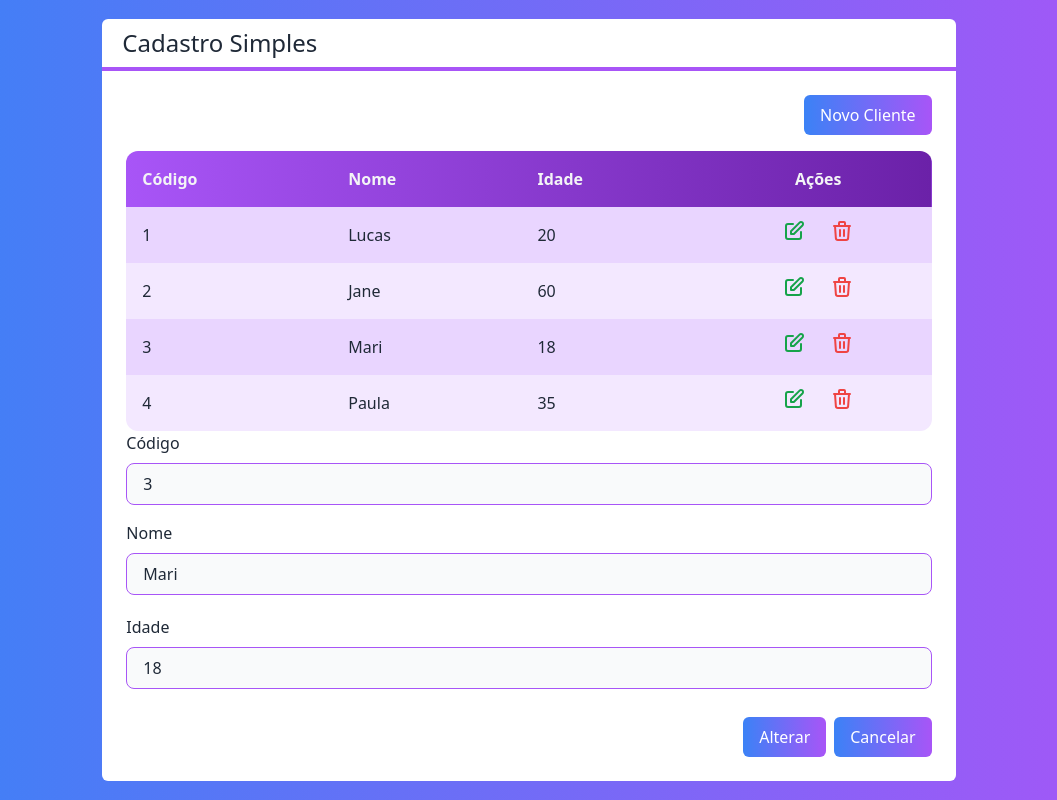
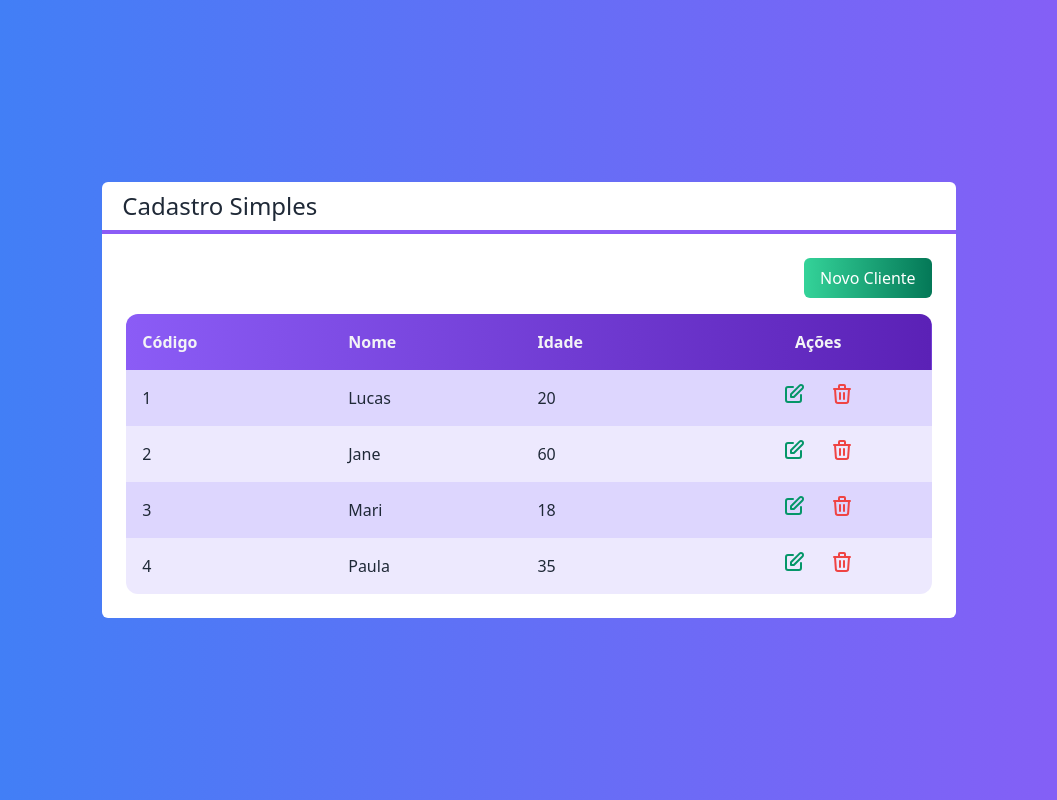
Before and after one commit to lucas-henrique26/crud, a Next.js app: page / in a window 1280 px wide. Shown: the whole page, without its empty margins (111-1168 px from the left). Built offline with nearby package versions, Linux system fonts and the light colour scheme.

Commit message:
integrando tabela e formulario

```diff
--- a/package.json
+++ b/package.json
@@ -9,6 +9,7 @@
     "lint": "next lint"
   },
   "dependencies": {
+    "firebase": "^9.6.7",
     "next": "12.1.0",
     "react": "17.0.2",
     "react-dom": "17.0.2"
@@ -20,7 +21,7 @@
     "eslint": "8.9.0",
     "eslint-config-next": "12.1.0",
     "postcss": "^8.4.6",
-    "tailwindcss": "^3.0.23",
+    "tailwindcss": "^2.2.6",
     "typescript": "^4.5.5"
   }
 }
--- a/src/components/Botao.tsx
+++ b/src/components/Botao.tsx
@@ -1,15 +1,16 @@
 interface BotaoProps {
-    cor?: 'green'|'blue'|'gray'
+    cor?: 'green' | 'blue' | 'gray'
     className?: string
     children: any
+    onClick?: () => void
 }
 
 export default function Botao(props: BotaoProps) {
 
-    const cor = props.cor ?? "gray"
+    const cor = props.cor ?? 'gray'
 
     return (
-        <button className={`
+        <button onClick={props.onClick} className={`
             bg-gradient-to-r from-${cor}-400 to-${cor}-700
             text-white px-4 py-2 rounded-md
             ${props.className}
--- a/src/components/Formulario.tsx
+++ b/src/components/Formulario.tsx
@@ -5,6 +5,8 @@
 
 interface FormularioProps {
     cliente: Cliente
+    clienteMudou?: (cliente: Cliente) => void
+    cancelado?: () => void
 }
 
 export default function Formulario(props: FormularioProps) {
@@ -34,10 +36,11 @@
                 valorMudou={setIdade}
             />
             <div className="flex justify-end mt-7">
-                <Botao cor="blue" className="mr-2">
+                <Botao cor="blue" className="mr-2"
+                    onClick={() => props.clienteMudou?.(new Cliente(nome, idade, id))}>
                     {id ? 'Alterar' : 'Salvar'}
                 </Botao>
-                <Botao cor="gray">
+                <Botao cor="gray" onClick={props.cancelado}>
                     Cancelar
                 </Botao>
             </div>
--- a/src/pages/index.tsx
+++ b/src/pages/index.tsx
@@ -1,3 +1,4 @@
+import { useState } from "react"
 import Botao from "../components/Botao"
 import Formulario from "../components/Formulario"
 import Layout from "../components/Layout"
@@ -5,6 +6,9 @@
 import Cliente from "../core/Cliente"
 
 export default function Home() {
+
+  const [cliente, setCliente] = useState<Cliente>(Cliente.vazio())
+  const [visivel, setVisivel] = useState<'tabela' | 'form'>('tabela')
 
   const clientes = [
     new Cliente('Lucas', 20, '1'),
@@ -14,11 +18,22 @@
   ]
 
   function clienteSelecionado(cliente: Cliente) {
-    console.log(cliente.nome)
+    setCliente(cliente)
+    setVisivel('form')
   }
 
   function clienteExcluido(cliente: Cliente) {
     console.log(`Excluir ${cliente.nome}`)
+  }
+
+  function novoCliente() {
+    setCliente(Cliente.vazio())
+    setVisivel('form')
+  }
+
+  function salvarCliente(cliente: Cliente) {
+    console.log(cliente)
+    setVisivel('tabela')
   }
 
   return (
@@ -28,15 +43,26 @@
       text-white
     `}>
       <Layout titulo="Cadastro Simples">
+        {visivel === 'tabela' ? (
+          <>
           <div className="flex justify-end">
-          <Botao cor="green" className="mb-4">Novo Cliente</Botao>
+            <Botao cor="green" className="mb-4"
+              onClick={novoCliente}>
+                Novo Cliente
+            </Botao>
           </div>
           <Tabela clientes={clientes}
             clienteSelecionado={clienteSelecionado}
             clienteExcluido={clienteExcluido}
           />
-
-        <Formulario cliente={clientes[2]}></Formulario>
+        </>
+        ) : (
+          <Formulario
+            cliente={cliente}
+            clienteMudou={salvarCliente}
+            cancelado={() => setVisivel('tabela')}
+          />
+        )}
       </Layout>
     </div>
   )
```
Also changed, not shown: src/backend/config.ts (added), 1 other file (tests, documents, lock files or other folders). Lines whose indentation alone changed are shown as unchanged.
